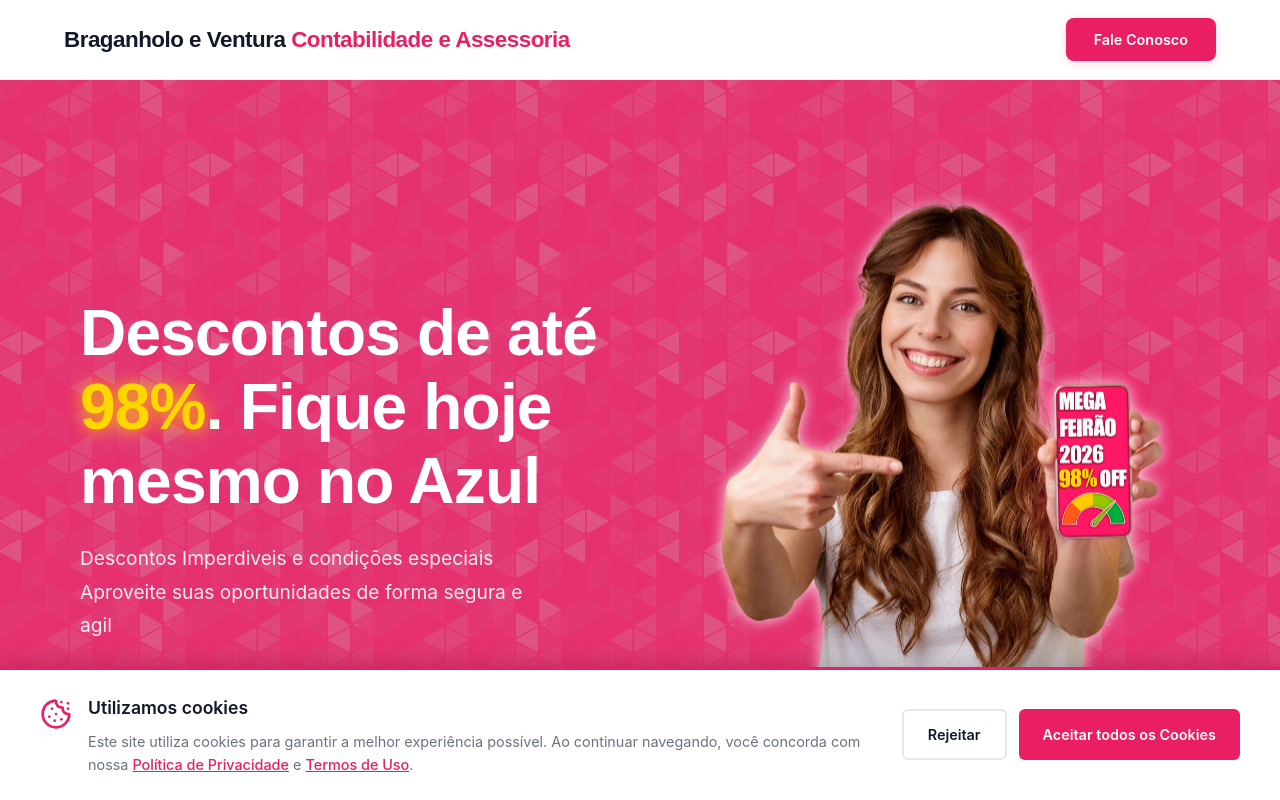
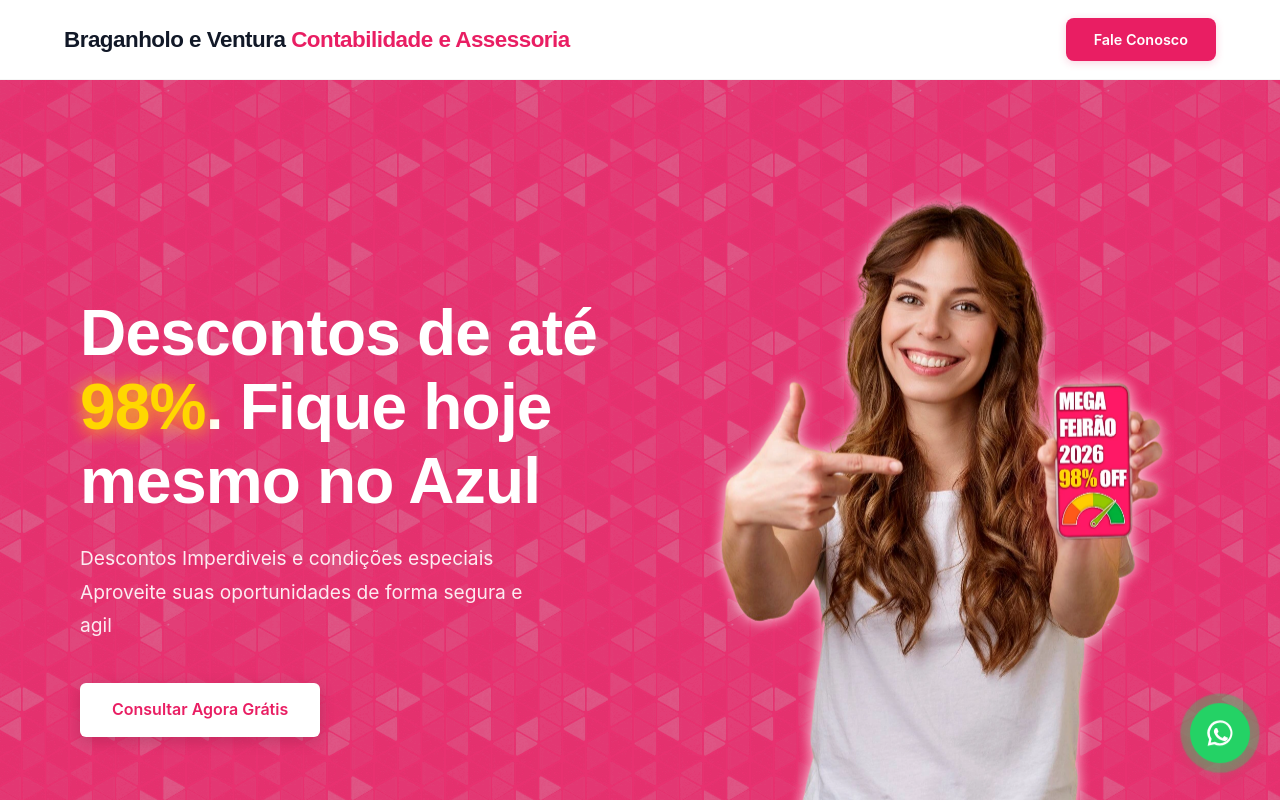
Before and after one commit to NeroProject329/klaventra-site, a Next.js app: page / in a window 1280 px wide. Shown: the top 800 px of the page. Built offline with nearby package versions, Linux system fonts and the light colour scheme; no server answers.

Commit message:
ajustar site

```diff
--- a/src/components/CookieBanner.tsx
+++ /dev/null
@@ -1,61 +0,0 @@
-"use client";
-
-import Link from "next/link";
-import { Cookie } from "lucide-react";
-import { useEffect, useState } from "react";
-
-export function CookieBanner() {
-  const [visible, setVisible] = useState(false);
-  const [hidden, setHidden] = useState(false);
-
-  useEffect(() => {
-    try {
-      const choice = localStorage.getItem("cookieConsent");
-      if (choice) {
-        setHidden(true);
-        return;
-      }
-    } catch {
-      // Ignora indisponibilidade do localStorage.
-    }
-
-    const timer = window.setTimeout(() => setVisible(true), 1500);
-    return () => window.clearTimeout(timer);
-  }, []);
-
-  function handleChoice(choice: "accepted" | "rejected") {
-    try {
-      localStorage.setItem("cookieConsent", choice);
-    } catch {
-      // Ignora indisponibilidade do localStorage.
-    }
-    setVisible(false);
-    setHidden(true);
-  }
-
-  return (
-    <div id="cookie-banner" className={`cookie-banner${visible ? " show" : ""}${hidden ? " hide-permanently" : ""}`}>
-      <div className="cookie-content">
-        <div className="cookie-text">
-          <Cookie aria-hidden="true" />
-          <div>
-            <strong>Utilizamos cookies</strong>
-            <p>
-              Este site utiliza cookies para garantir a melhor experiência possível. Ao continuar navegando, você concorda com nossa{" "}
-              <Link href="/politica-privacidade">Política de Privacidade</Link> e{" "}
-              <Link href="/termos-uso">Termos de Uso</Link>.
-            </p>
-          </div>
-        </div>
-        <div className="cookie-buttons">
-          <button type="button" className="btn-cookie reject" onClick={() => handleChoice("rejected")}>
-            Rejeitar
-          </button>
-          <button type="button" className="btn-cookie accept" onClick={() => handleChoice("accepted")}>
-            Aceitar todos os Cookies
-          </button>
-        </div>
-      </div>
-    </div>
-  );
-}
--- a/src/components/HomePage.tsx
+++ b/src/components/HomePage.tsx
@@ -14,7 +14,6 @@ import {
 } from "lucide-react";
 import { CtaLink } from "@/components/CtaLink";
 import { AnimatedCounter } from "./AnimatedCounter";
-import { CookieBanner } from "./CookieBanner";
 import { ScrollAnimations } from "./ScrollAnimations";
 import { TestimonialsEffects } from "./TestimonialsEffects";
 
@@ -320,7 +319,6 @@ export function HomePage() {
       <Benefits />
       <Testimonials />
       <CTA />
-      <CookieBanner />
     </>
   );
 }
```
